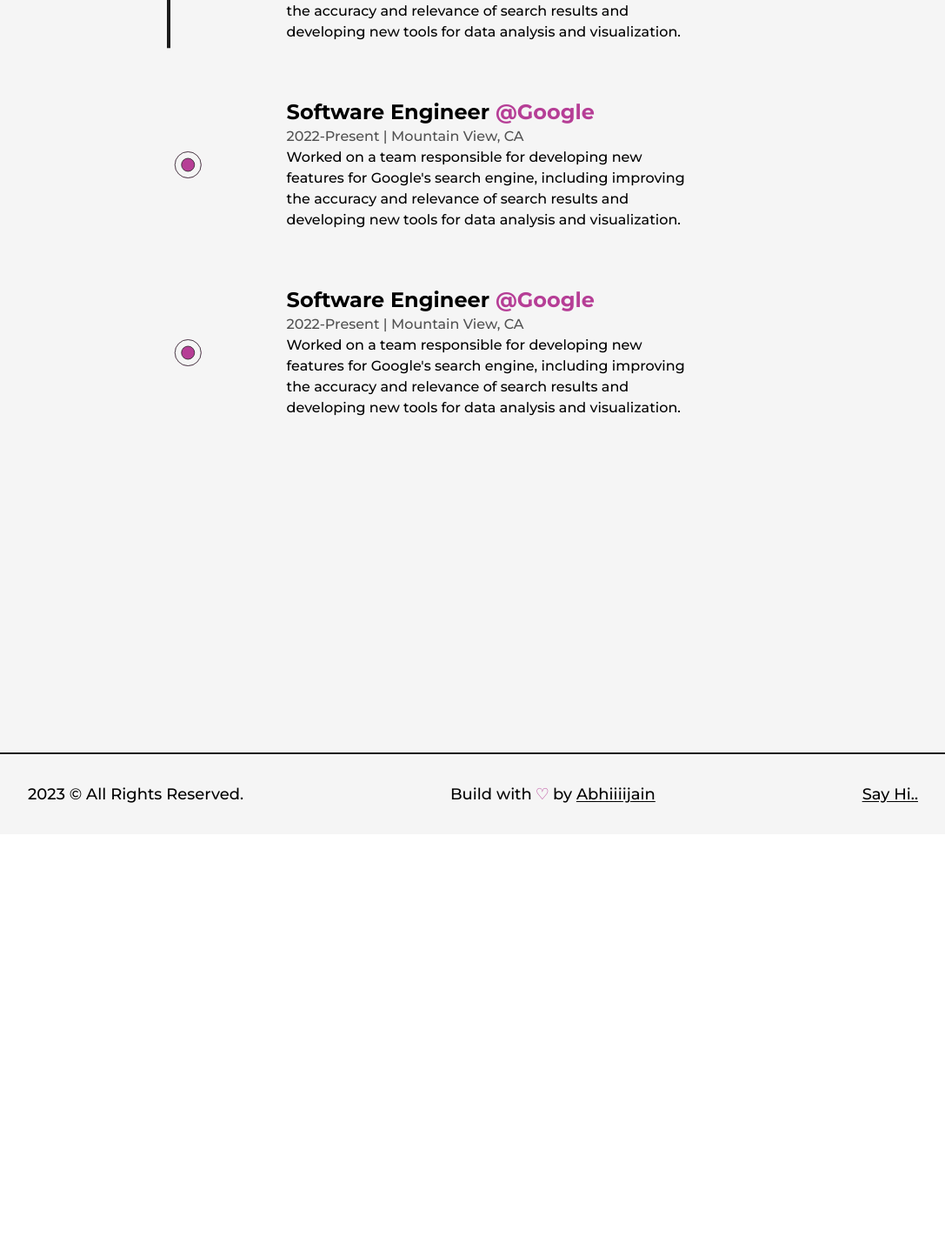
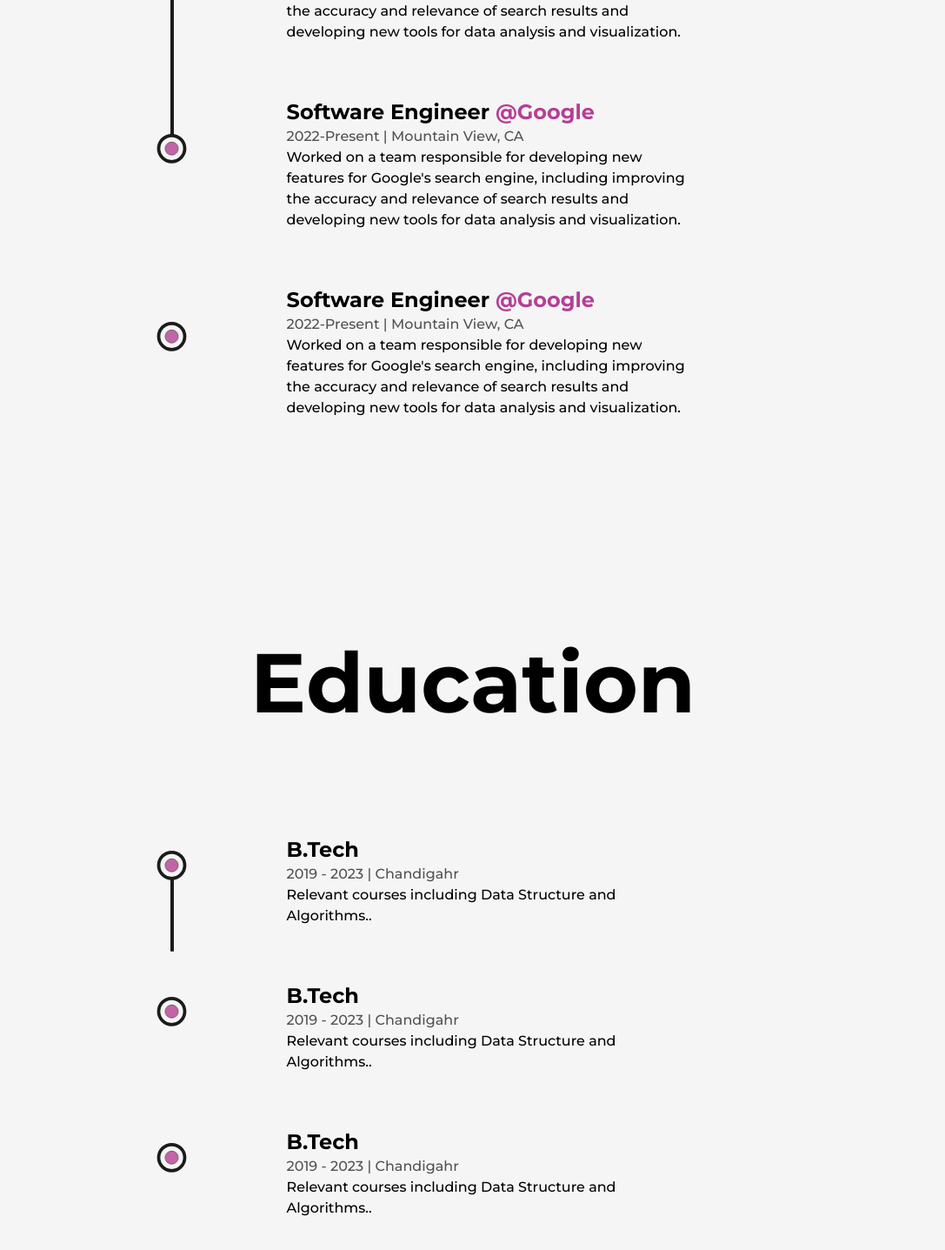
Before and after one commit to abhiiiijain/Portfoliooo, a Next.js app: page /about in a window 1280 px wide. Shown: the part 2667-4104 px from the top of the page at 87% size, without its empty margins (96-1183 px from the left). Before the commit the page ends 3626 px from the top, so only its background shows below. Built offline with nearby package versions, Linux system fonts and the light colour scheme.

Commit message:
About page done

```diff
--- /dev/null
+++ b/src/components/Education.js
@@ -0,0 +1,68 @@
+import React, { useRef } from "react";
+import { motion, useScroll } from "framer-motion";
+import LiIcon from "./LiIcon";
+
+const Details = ({ type, time, place, info }) => {
+  const ref = useRef(null);
+  return (
+    <li
+      ref={ref}
+      className="my-8 first:mt-0 last:mb-0 w-[60%] mx-auto first-letter:
+    flex flex-col items-center justify-center
+    ">
+      <LiIcon reference={ref} />
+      <motion.div
+        initial={{ y: 50 }}
+        whileInView={{ y: 0 }}
+        transition={{ duration: 0.5, type: "spring" }}>
+        <h3 className="capitalize font-bold text-2xl">{type}</h3>
+        <span className="capitalize font-medium text-dark/75">
+          {time} | {place}
+        </span>
+        <p className="font-medium w-full">{info}</p>
+      </motion.div>
+    </li>
+  );
+};
+
+const Education = () => {
+  const ref = useRef(null);
+  const { scrollYProgress } = useScroll({
+    target: ref,
+    offset: ["start end", "center start"],
+  });
+  return (
+    <div className="my-64">
+      <h2 className="font-bold text-8xl mb-32 w-full text-center">Education</h2>
+
+      <div ref={ref} className="w-[75%] mx-auto relative">
+        <motion.div
+          style={{ scaleY: scrollYProgress }}
+          className="absolute left-9 top-12 w-[4px] h-full bg-dark origin-top"
+        />
+        <ul className=" w-full flex flex-col items-start justify-between ml-4">
+          <Details
+            type="B.Tech"
+            time="2019 - 2023"
+            place="Chandigahr"
+            info="Relevant courses including Data Structure and Algorithms.."
+          />
+          <Details
+            type="B.Tech"
+            time="2019 - 2023"
+            place="Chandigahr"
+            info="Relevant courses including Data Structure and Algorithms.."
+          />
+          <Details
+            type="B.Tech"
+            time="2019 - 2023"
+            place="Chandigahr"
+            info="Relevant courses including Data Structure and Algorithms.."
+          />
+        </ul>
+      </div>
+    </div>
+  );
+};
+
+export default Education;
--- a/src/components/Experience.js
+++ b/src/components/Experience.js
@@ -10,8 +10,11 @@
       className="my-8 first:mt-0 last:mb-0 w-[60%] mx-auto first-letter:
     flex flex-col items-center justify-center
     ">
-      <LiIcon />
-      <div>
+      <LiIcon reference={ref} />
+      <motion.div
+        initial={{ y: 50 }}
+        whileInView={{ y: 0 }}
+        transition={{ duration: 0.5, type: "spring" }}>
         <h3 className="capitalize font-bold text-2xl">
           {position}&nbsp;
           <a
@@ -25,7 +28,7 @@
           {time} | {address}
         </span>
         <p className="font-medium w-full">{work}</p>
-      </div>
+      </motion.div>
     </li>
   );
 };
@@ -45,7 +48,7 @@
       <div ref={ref} className="w-[75%] mx-auto relative">
         <motion.div
           style={{ scaleY: scrollYProgress }}
-          className="absolute left-8 top-0 w-[4px] h-full bg-dark origin-top"
+          className="absolute left-9 top-12 w-[4px] h-[90%] bg-dark origin-top"
         />
         <ul className=" w-full flex flex-col items-start justify-between ml-4">
           <Details
--- a/src/components/LiIcon.js
+++ b/src/components/LiIcon.js
@@ -1,27 +1,30 @@
+import { motion, useScroll } from "framer-motion";
 import React from "react";
 
-const LiIcon = () => {
+const LiIcon = ({ reference }) => {
+  const { scrollYProgress } = useScroll({
+    target: reference,
+    offset: ["center end", "center center"],
+  });
   return (
     <figure className="absolute left-0 stroke-dark">
-      <svg width="75" height="75" viewBox="0 0 100 100">
+      <svg className="-rotate-90" width="75" height="75" viewBox="0 0 100 100">
         <circle
           cx="75"
           cy="50"
           r="20"
           className="stroke-primary stroke-1 fill-none"
         />
-        <circle
+        <motion.circle
           cx="75"
           cy="50"
           r="20"
-          className="stroke-1 fill-light"
+          className="stroke-[5px] fill-light"
+          style={{
+            pathLength: scrollYProgress,
+          }}
         />
-        <circle
-          cx="75"
-          cy="50"
-          r="10"
-          className=" stroke-1 fill-primary"
-        />
+        <circle cx="75" cy="50" r="10" className="animate-pulse stroke-1 fill-primary" />
       </svg>
     </figure>
   );
--- a/src/pages/about.js
+++ b/src/pages/about.js
@@ -7,6 +7,7 @@
 import { useInView, useMotionValue, useSpring } from "framer-motion";
 import Skills from "@/components/Skills";
 import Experience from "@/components/Experience";
+import Education from "@/components/Education";
 
 const AnimatedNumbers = ({ value }) => {
   const ref = useRef(null);
@@ -111,6 +112,7 @@
           </div>
           < Skills />
           <Experience />
+          <Education />
         </Layout>
       </main>
     </>
```
